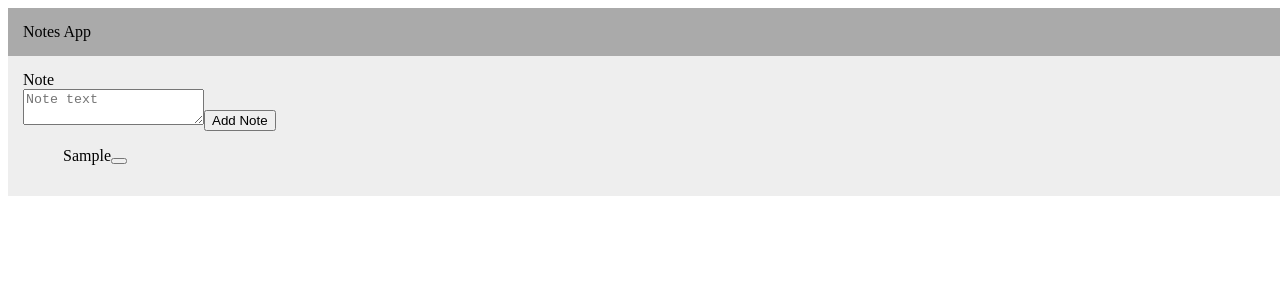
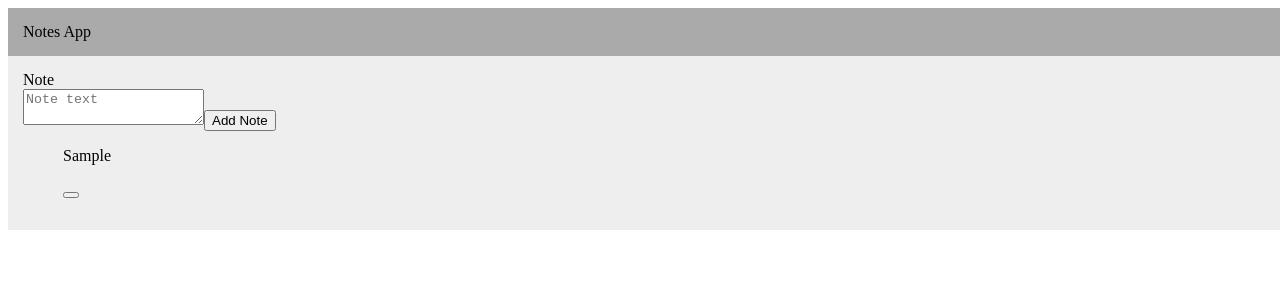
Before and after one commit to lukaszbros/notepad, a React app: page / in a window 1280 px wide. Both pictures are taken after typing "Sample" into the empty fields and a click on the button "Add Note". Shown: the top 300 px of the page. Built offline with nearby package versions, Linux system fonts and the light colour scheme.

Commit message:
Do note markdown

```diff
--- a/src/NoteItem.tsx
+++ b/src/NoteItem.tsx
@@ -1,11 +1,16 @@
-import React, { useState } from 'react';
+import React from 'react';
 import { Note } from './entity/Note';
 
+import ReactMarkdown from 'react-markdown'
+
 export interface NoteItemProps {
+  note: Note;
   remove: () => void
-  note: Note;
 }
 
 export const NoteItem:React.FunctionComponent<NoteItemProps> = ({remove, note}) => {
- return (<li>{note.text}<button onClick={remove}></button></li>)
+ return (
+  <li>
+    <ReactMarkdown>{note.text}</ReactMarkdown><button onClick={remove}></button>
+  </li>)
 }
```
